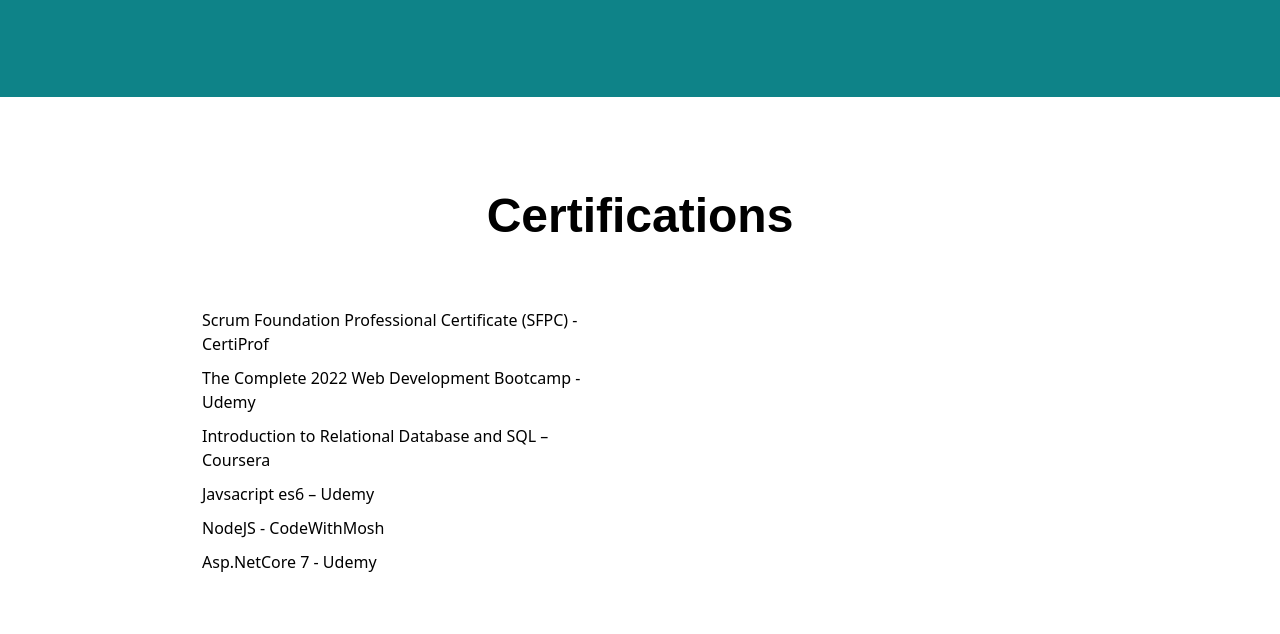
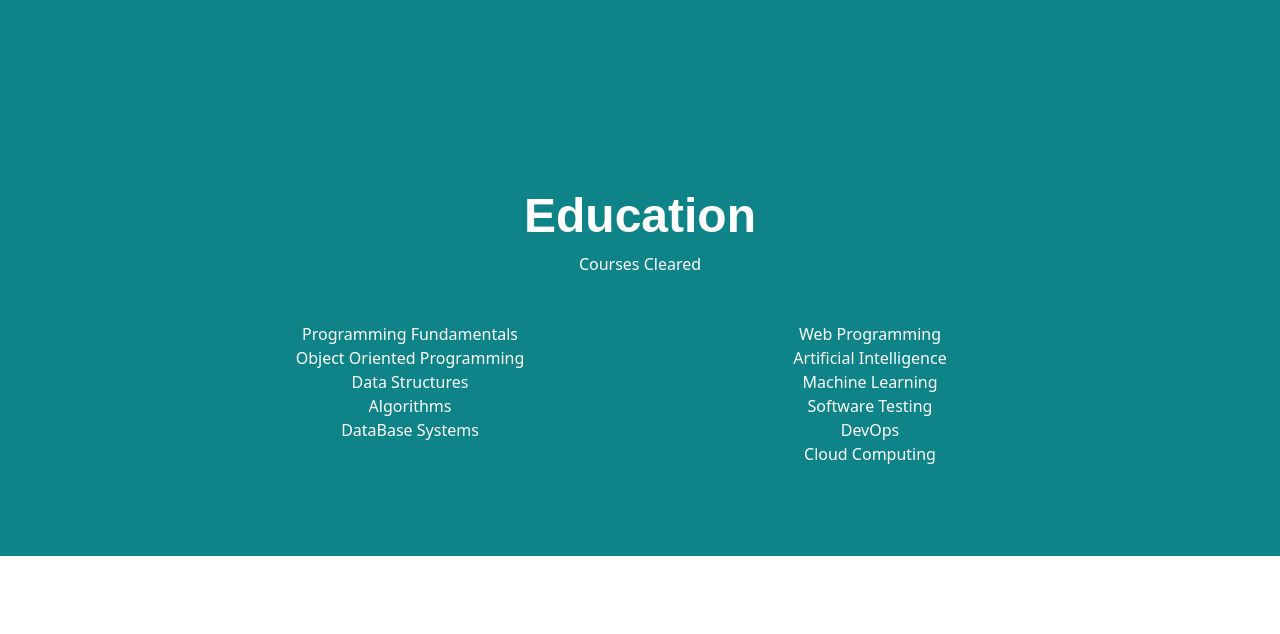
Before and after one commit to HuzaifaHanif/Devops-Assignment1, a plain HTML site: page index.html in a window 1280 px wide. Shown: the part 1984-2618 px from the top of the page. Drawn offline with nearby package versions, Linux system fonts and the light colour scheme.

Commit message:
initial commit

```diff
--- a/index.html
+++ b/index.html
@@ -159,28 +159,7 @@
 
   <!-- Certifications -->
 
-  <section id="certification">
 
-    <div class="row">
-        <div class="certification-text">
-            <h2>Certifications</h2>
-        </div>
-      <div class="col-lg-6">
-        <p> Scrum Foundation Professional Certificate (SFPC) - CertiProf</p>
-        <p> The Complete 2022 Web Development Bootcamp - Udemy</p>
-        <p> Introduction to Relational Database and SQL – Coursera</p>
-        <p> Javsacript es6 – Udemy</p>
-        <p> NodeJS - CodeWithMosh</p>
-        <p> Asp.NetCore 7 - Udemy</p>
-      </div>
-
-      <!-- <div class="col-lg-6">
-        <p> Introduction to NumPy - DataCamp</p>
-        <p> Introduction to Data Visualization with Matplotlib - DataCamp</p>
-
-      </div>
-    </div> -->
-  </section>
 
   <!-- Education -->
 
```
